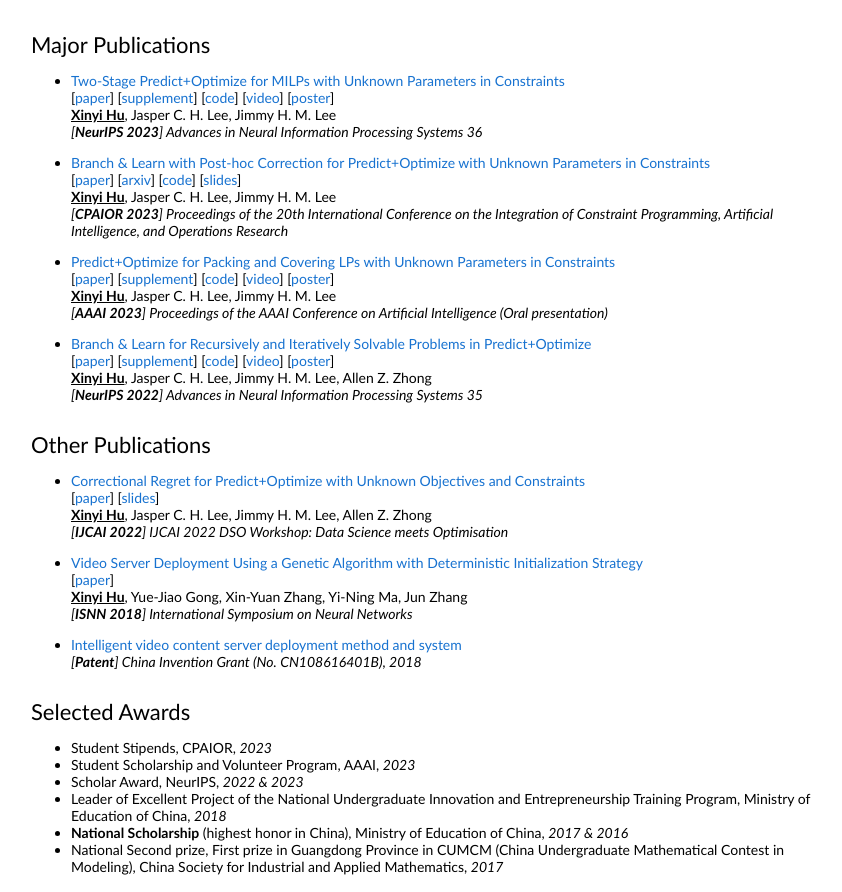
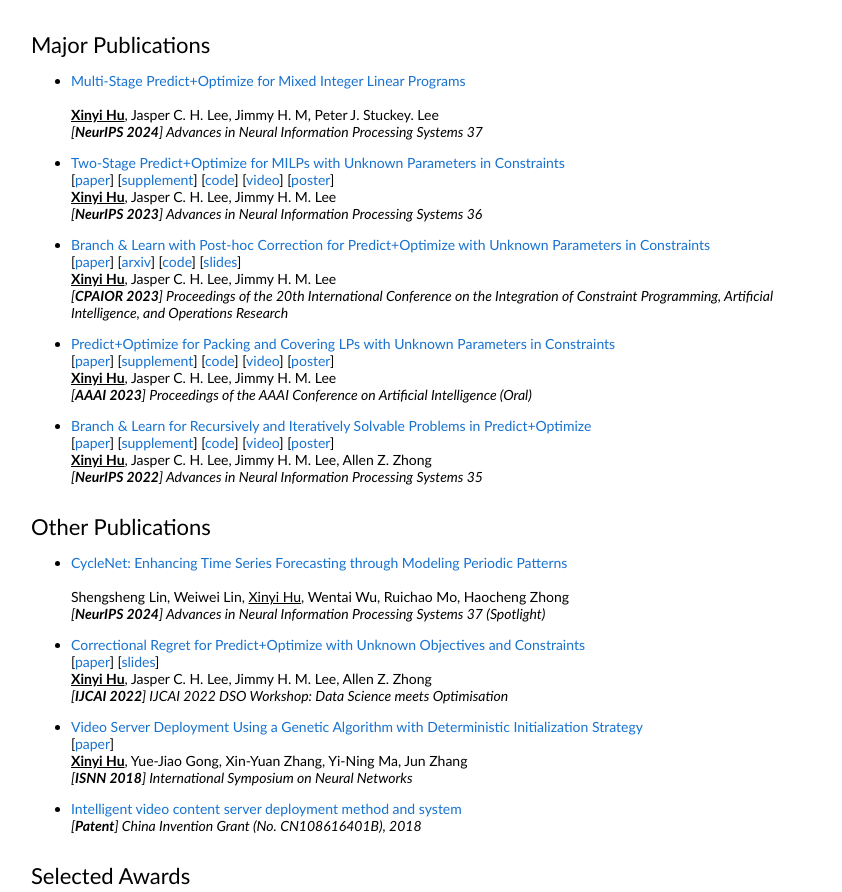
Before and after one commit to Elizabethxyhu/Elizabethxyhu.github.io, a plain HTML site: page index.html in a window 1280 px wide. Shown: the part 381-1273 px from the top of the page, without its empty margins (209-1051 px from the left). Drawn offline with Linux system fonts and the light colour scheme.

Commit message:
Update index.html

```diff
--- a/index.html
+++ b/index.html
@@ -46,6 +46,16 @@
 		<p>
 	     <ul class="b">
 
+	<li> <a href=""> Multi-Stage Predict+Optimize for Mixed Integer Linear Programs </a> </li>
+<!--                    [<a href="publications/NeurIPS23_Paper.pdf">paper</a>]
+                   [<a href="publications/NeurIPS23_Supplement.pdf">supplement</a>]
+                   [<a href="https://github.com/Elizabethxyhu/NeurIPS_Two_Stage_Predict-Optimize">code</a>]
+                   [<a href="https://recorder-v3.slideslive.com/?share=89808&s=c4b5fbd0-fd7a-4e7b-8334-a3f2b6f7bd41">video</a>]
+                   [<a href="publications/NeurIPS23_Poster.pdf">poster</a>] -->
+                   <br>
+			 <u><b>Xinyi Hu</b></u>, Jasper C. H. Lee, Jimmy H. M, Peter J. Stuckey. Lee<br>
+		<i>  [<b>NeurIPS 2024</b>] Advances in Neural Information Processing Systems 37 </i><br> </p>
+
 	<li> <a href=""> Two-Stage Predict+Optimize for MILPs with Unknown Parameters in Constraints </a> </li>
                    [<a href="publications/NeurIPS23_Paper.pdf">paper</a>]
                    [<a href="publications/NeurIPS23_Supplement.pdf">supplement</a>]
@@ -73,7 +83,7 @@
                    [<a href="publications/AAAI23_Poster.pdf">poster</a>]
                    <br>
 			 <u><b>Xinyi Hu</b></u>, Jasper C. H. Lee, Jimmy H. M. Lee<br>
-		<i>  [<b>AAAI 2023</b>] Proceedings of the AAAI Conference on Artificial Intelligence (Oral presentation)</i><br> </p>
+		<i>  [<b>AAAI 2023</b>] Proceedings of the AAAI Conference on Artificial Intelligence (Oral)</i><br> </p>
 
         <li> <a href="https://proceedings.neurips.cc//paper_files/paper/2022/hash/a59a11e8580a7ac850cb792f6179c7a0-Abstract-Conference.html"> Branch & Learn for Recursively and Iteratively Solvable Problems in Predict+Optimize </a> </li>
                    [<a href="publications/NeurIPS22_Paper.pdf">paper</a>]
@@ -94,6 +104,15 @@
                <p><heading>Other Publications</heading> </p>
 		<p>
 	     <ul class="b">
+       <li> <a href=""> CycleNet: Enhancing Time Series Forecasting through Modeling Periodic Patterns </a> </li>
+<!--                    [<a href="publications/NeurIPS23_Paper.pdf">paper</a>]
+                   [<a href="publications/NeurIPS23_Supplement.pdf">supplement</a>]
+                   [<a href="https://github.com/Elizabethxyhu/NeurIPS_Two_Stage_Predict-Optimize">code</a>]
+                   [<a href="https://recorder-v3.slideslive.com/?share=89808&s=c4b5fbd0-fd7a-4e7b-8334-a3f2b6f7bd41">video</a>]
+                   [<a href="publications/NeurIPS23_Poster.pdf">poster</a>] -->
+                   <br>
+			 Shengsheng Lin, Weiwei Lin, <u></b>Xinyi Hu</b></u>, Wentai Wu, Ruichao Mo, Haocheng Zhong<br>
+		<i>  [<b>NeurIPS 2024</b>] Advances in Neural Information Processing Systems 37 (Spotlight) </i><br> </p>
 
         <li> <a href="https://sites.google.com/view/ijcai2022dso/home?authuser=0"> Correctional Regret for Predict+Optimize with Unknown Objectives and Constraints </a> </li>
                    [<a href="publications/DSOIJCAI2022_Paper.pdf">paper</a>]
```
